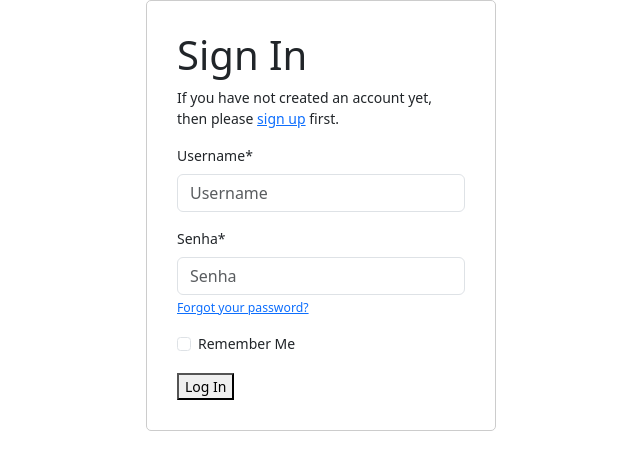
After one commit to jrenato/dpl_orders, a Django app: page /accounts/login/ in a window 1280 px wide. The commit adds this page. Shown: the top 470 px of the page, without its empty margins (319-959 px from the left). Run offline with Django 4.2, Linux system fonts and the light colour scheme; some libraries are stand-ins or nearby versions.

Commit message:
Added django allauth basic login and out

```diff
--- /dev/null
+++ b/dpl_orders/templates/account/base.html
@@ -0,0 +1,42 @@
+{% load static %}
+{% load i18n %}
+<!DOCTYPE html>
+<html lang="en">
+<head>
+    <meta charset="utf-8" />
+    <meta name="viewport" content="width=device-width, initial-scale=1" />
+    <meta name="description" content="" />
+    <meta name="author" content="Karvalho" />
+    <title>DPL</title>
+
+    <!-- Bootstrap core CSS -->
+    <link href="https://cdn.jsdelivr.net/npm/bootstrap@5.3.3/dist/css/bootstrap.min.css" rel="stylesheet" integrity="sha384-QWTKZyjpPEjISv5WaRU9OFeRpok6YctnYmDr5pNlyT2bRjXh0JMhjY6hW+ALEwIH" crossorigin="anonymous" />
+
+    <!-- Favicons -->
+    <meta name="theme-color" content="#7952b3" />
+
+    <style>
+        .center-card {
+            max-width: 350px;
+            margin: 0 auto;
+            padding: 30px;
+            border: 1px solid #ccc;
+            border-radius: 5px;
+        }
+    </style>
+
+    <link href="{% static 'css/dashboard.css' %}" rel="stylesheet" />
+</head>
+<body>
+    <div class="container d-flex h-100 align-items-center justify-content-center">
+        <div class="center-card">
+            {% block content %}
+            {% endblock %}
+        </div>
+    </div>
+
+    <script src="https://cdn.jsdelivr.net/npm/bootstrap@5.3.3/dist/js/bootstrap.bundle.min.js" integrity="sha384-YvpcrYf0tY3lHB60NNkmXc5s9fDVZLESaAA55NDzOxhy9GkcIdslK1eN7N6jIeHz" crossorigin="anonymous"></script>
+    <script src="https://cdn.jsdelivr.net/npm/feather-icons@4.28.0/dist/feather.min.js" integrity="sha384-uO3SXW5IuS1ZpFPKugNNWqTZRRglnUJK6UAZ/gxOX80nxEkN9NcGZTftn6RzhGWE" crossorigin="anonymous"></script>
+    <script src="{% static 'js/dashboard.js' %}"></script>
+</body>
+</html>
--- /dev/null
+++ b/dpl_orders/templates/account/login.html
@@ -0,0 +1,21 @@
+{% extends "account/base.html" %}
+{% load i18n %}
+{% load allauth account %}
+{% load crispy_forms_tags %}
+
+{% block title %}{% trans "Sign In" %}{% endblock title %}
+
+{% block content %}
+    <h1>{% trans "Sign In" %}</h1>
+    <p>
+        {% blocktrans %}If you have not created an account yet, then please{% endblocktrans %} <a href="{{ signup_url }}">{% trans 'sign up' %}</a> {% trans 'first' %}.
+    </p>
+    <form method="post" tags="entrance,login">
+        {% csrf_token %}
+        {{ form|crispy }}
+        <button type="submit" tags="prominent,login">{% trans "Log In" %}</button>
+    </form>
+    {% comment %} {% if SOCIALACCOUNT_ENABLED %}
+        {% include "socialaccount/snippets/login.html" with page_layout="entrance" %}
+    {% endif %} {% endcomment %}
+{% endblock content %}
--- a/dpl_orders/templates/home.html
+++ b/dpl_orders/templates/home.html
@@ -3,7 +3,7 @@
 {% block content %}
     <div class="d-flex p-2 bd-highlight">
         <div class="card" style="width: 18rem;">
-            <img src="..." class="card-img-top" alt="...">
+            {% comment %} <img src="..." class="card-img-top" alt="..."> {% endcomment %}
             <div class="card-body">
             <h5 class="card-title">Pedidos Pendentes</h5>
             <p class="card-text">0</p>
--- a/dpl_orders/urls.py
+++ b/dpl_orders/urls.py
@@ -2,14 +2,16 @@
 This is the main URL configuration for the project. It includes the URLs for the
 '''
 from django.contrib import admin
+from django.contrib.auth.decorators import login_required
 from django.urls import path, include
 from django.views.generic import TemplateView
 
 
 urlpatterns = [
     path('admin/', admin.site.urls),
+    path('accounts/', include('allauth.urls')),
 
-    path('', TemplateView.as_view(template_name='home.html'), name='home'),
+    path('', login_required(TemplateView.as_view(template_name='home.html'))),
 
     path('suppliers/', include('suppliers.urls')),
     path('customers/', include('customers.urls')),
```
Also changed, not shown: dpl_orders/settings.py (+34 -1 lines), dpl_orders/templates/account/logout.html (added, +14 -0 lines), dpl_orders/templates/base.html (+2 -5 lines), requirements.txt (+32 -1 lines), locale/pt_BR/LC_MESSAGES/django.po, 1 other file.
